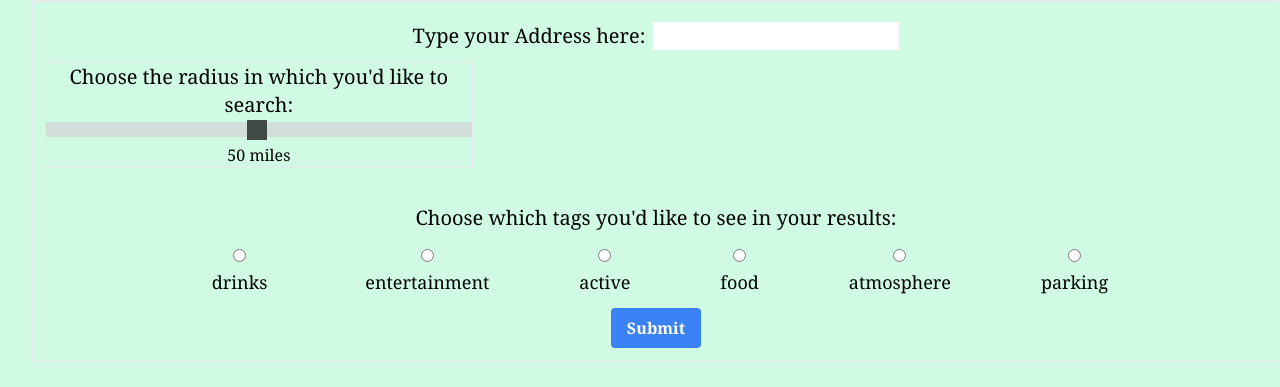
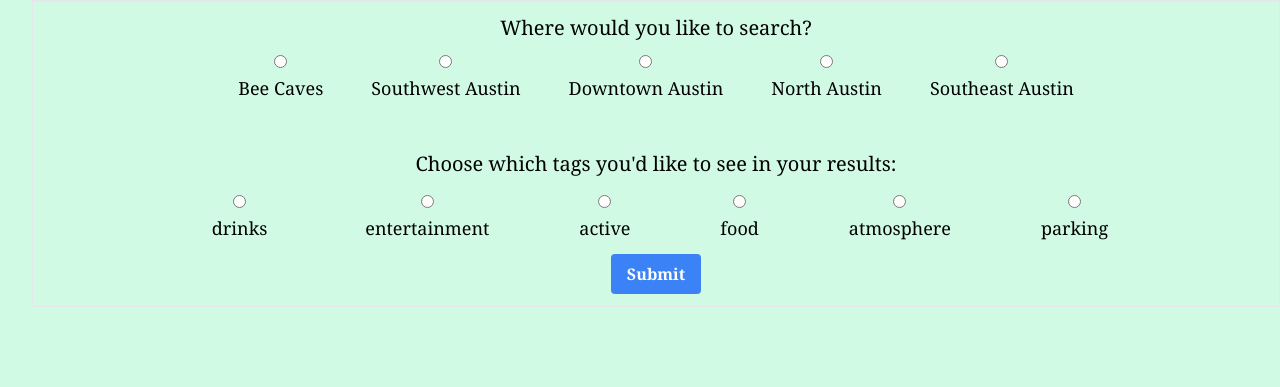
Before and after one commit to JeffryLangford/group-project-1, a plain HTML site: page index.html in a window 1280 px wide. Shown: the part 105-492 px from the top of the page. Drawn offline with nearby package versions, Linux system fonts and the light colour scheme; no server answers.

Commit message:
changed from slider to choose zones

```diff
--- a/assets/js/script.js
+++ b/assets/js/script.js
@@ -1,9 +1,11 @@
 //const { stringify } = require("postcss");
 
 //variables needed for weather
-var slider = document.getElementById("mile-range");
-var milesValue = document.getElementById("miles-chosen");
-var addressValue = document.getElementById("address-input")
+var beeCavesChosen = document.getElementById("bee-caves");
+var southwestChosen = document.getElementById("southwest");
+var downtownChosen = document.getElementById("downtown");
+var northChosen = document.getElementById("north");
+var southeastChosen = document.getElementById("southeast");
 
 //variables needed for fourqsuare
 var drinkEl = document.getElementById("drinks");
@@ -22,12 +24,6 @@ var wrapEl = document.getElementById("wrap");
 var sectionEl = document.getElementById("section");
 var errorEl = document.getElementById("error");
 var submitButton = document.getElementById("submit-button");
-
-//slider bar functionality
-milesValue.innerHTML = slider.value; // Display the default slider value
-slider.oninput = function() {
-  milesValue.innerHTML = this.value;
-}
 
 //foursquare API
 const options = {
@@ -98,7 +94,7 @@ parkingEl.addEventListener('click', function () {
   var parkingResults = document.getElementById("parking-results");
   if (parkingResults.classList.contains("hide")) {
   parkingResults.classList.remove("hide");
-  } else{
+  } else {
     parkingResults.classList.add("hide");
   }
   console.log("clicked parking");
@@ -107,11 +103,7 @@ parkingEl.addEventListener('click', function () {
 
 //testing to store miles and range
 function submitResults () {
-  console.log(milesValue.innerHTML);
-  console.log(addressValue.value);
-  //var finalMiles = milesValue.innerHTML;
-  //var finalAddress = addressValue.value;
-  if (!addressValue.value) {
+  if (!beeCavesChosen && !southeastChosen && !downtownChosen && !northChosen && !southeastChosen) {
     errorEl.classList.remove("hide");
     return;
   }
--- a/index.html
+++ b/index.html
@@ -14,17 +14,33 @@
     </header>
     <main class="border text-center p-3">
         <div id="wrap">
-            <div class="inline-flex mt-2 mb-3">
-                <p class="text-xl">Type your Address here:</p>
-                <input id="address-input" class="ml-2"></input>
-            </div>
-            <div class="slidecontainer text-center border">
-                <p class="text-xl">Choose the radius in which you'd like to search:</p>
-                <input type="range" min="1" max="100" value="50" class="slider" id="mile-range">
-                <p class="text-base"><span id="miles-chosen"></span> miles</p>
+            <h2 class="text-xl">Where would you like to search?</h2>
+            <div class="colums-5 mt-2 mb-3">
+                <ul class="inline-flex">
+                    <li class="mx-4">
+                        <input data-lat="30.336543064363642" data-long="-97.96179871839252" id="bee-caves" type="radio"></input>
+                        <h3 class="px-2 text-lg">Bee Caves</h3>
+                    </li>
+                    <li class="mx-4">
+                        <input data-lat="30.219860121093262" data-long="-97.83423339078256" id="southwest" type="radio"></input>
+                        <h3 class="px-2 text-lg">Southwest Austin</h3>
+                    </li>
+                    <li class="mx-4">
+                        <input data-lat="30.267672625429736" data-long="-97.74555522257333" id="downtown" type="radio"></input>
+                        <h3 class="px-2 text-lg">Downtown Austin</h3>
+                    </li>
+                    <li class="mx-4">
+                        <input data-lat="30.346023074489636" data-long="-97.71761880559511" id="north" type="radio"></input>
+                        <h3 class="px-2 text-lg">North Austin</h3>
+                    </li>
+                    <li class="mx-4">
+                        <input data-lat="30.211144002203703" data-long="-97.70288903062384" id="southeast" type="radio"></input>
+                        <h3 class="px-2 text-lg">Southeast Austin</h3>
+                    </li>
+                </ul>
             </div>
             <br>
-            <p class="text-xl mt-3">Choose which tags you'd like to see in your results:</p>
+            <h2 class="text-xl mt-3">Choose which tags you'd like to see in your results:</h2>
             </div>
             <section id="section" class="p-3 columns-6 inline-flex justify-around w-5/6">
                 <ul>
@@ -185,7 +201,7 @@
                 </ul>
             </section>
         </div>
-        <p id="error" class="text-red-700 mt-4 text-xl hide">Please enter in an address.</p>
+        <p id="error" class="text-red-700 mt-4 text-xl hide">Please choose a zone for your results.</p>
         <br>
         <button id="submit-button" class="mx-2 text-white bg-blue-500 hover:bg-blue-700 font-bold py-2 px-4 rounded">Submit</button>
         <div id="weather-results" class="hide m-2">
```
